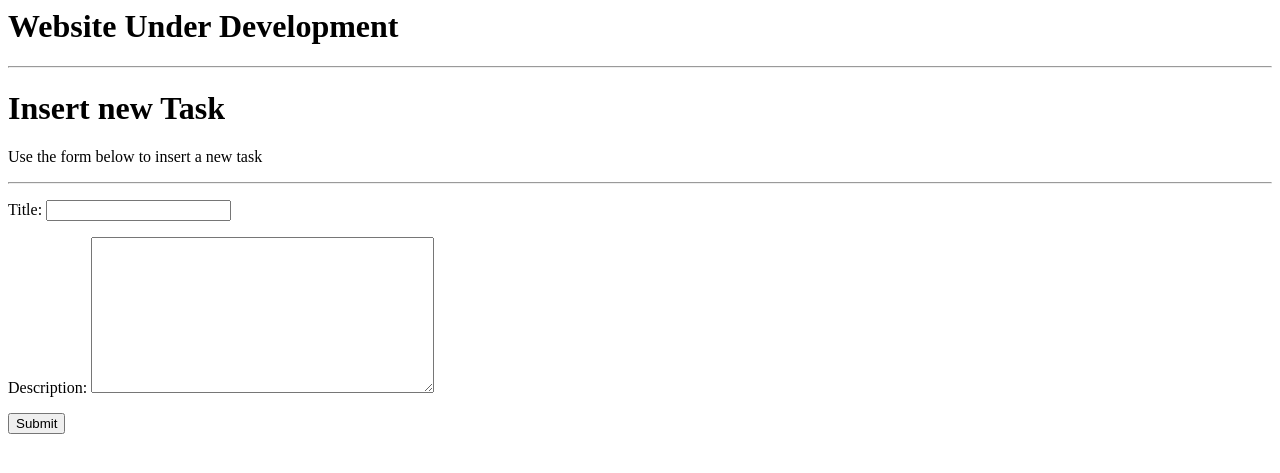
After one commit to MattiaDiProfio/django-user-guide, a Django app: page /task-form in a window 1280 px wide. The commit adds this page. Shown: the top 473 px of the page. Run offline with Django 5.2, Linux system fonts and the light colour scheme.

Commit message:
create model form example and docs

```diff
--- /dev/null
+++ b/dev/elevate/crm/forms.py
@@ -0,0 +1,12 @@
+from django.forms import ModelForm
+from .models import Task
+
+# create a form model based on the Task model found in models.py
+# this model form allows users to add a new task using a form
+class TaskForm(ModelForm):
+
+    # define class metadata
+    class Meta:
+        model = Task
+        # specify attributes of Task model we want to utilise
+        fields = '__all__' # utilise all APPLICABLE attributes
--- a/dev/elevate/crm/templates/crm/index.html
+++ b/dev/elevate/crm/templates/crm/index.html
@@ -20,5 +20,9 @@
             <p>{{ n }}</p>
         {% endfor %}
 
+        <!-- uses the name parameter in the urlspatterns to link urls to html in templates-->
+        <a href="{% url '' %}">Go to my model form</a>
+        <a href="{% url 'task-form' %}">Go to my task form</a>
+
     {% endblock %}
 </html>
--- /dev/null
+++ b/dev/elevate/crm/templates/crm/task-form.html
@@ -0,0 +1,23 @@
+{% extends "crm/base.html" %}
+
+    {% block content %}
+        <h1>Insert new Task</h1>
+        <p>Use the form below to insert a new task</p>
+
+        <hr>
+
+        <!-- add the form structure to render the TaskForm model -->
+        <form method="POST" autocomplete="off" enctype="multipart/form-data"
+
+            <!-- security token when submitting data via form -->
+
+            {% csrf_token %}
+
+            <!-- render the context dictionary -->
+            {{ form.as_p }}
+
+            <input type="submit" value="Submit">
+
+        </form>
+
+    {% endblock %}
--- a/dev/elevate/crm/urls.py
+++ b/dev/elevate/crm/urls.py
@@ -2,9 +2,14 @@ from django.urls import path
 from . import views # import any function in the views.py file
 
 urlpatterns = [
-    path('', views.home),
+    path('', views.home, name=""),
+
     # define response path for the 'register' route
-    path('register', views.register),
+    path('register', views.register, name="register"),
+
     # define response path for the 'task' route
-    path('task', views.task),
+    path('task', views.task, name="task"),
+
+    # define response path for the 'task' model form
+    path('task-form', views.task_form, name="task-form"),
 ]
--- a/dev/elevate/crm/views.py
+++ b/dev/elevate/crm/views.py
@@ -1,6 +1,7 @@
 from django.shortcuts import render
 from django.http import HttpResponse
 from .models import Task
+from .forms import TaskForm
 
 def home(request):
 
@@ -26,3 +27,13 @@ def task(request):
 
 def register(request):
     return render(request, 'crm/register.html')
+
+
+def task_form(request):
+
+    form = TaskForm()
+
+    # create a context dictionary
+    context = { 'form' : form }
+
+    return render(request, 'crm/task-form.html', context)
```
Also changed, not shown: README.md.
